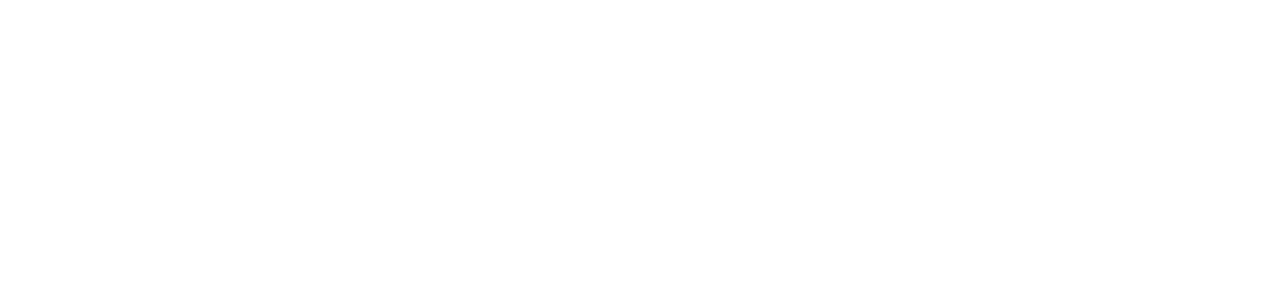
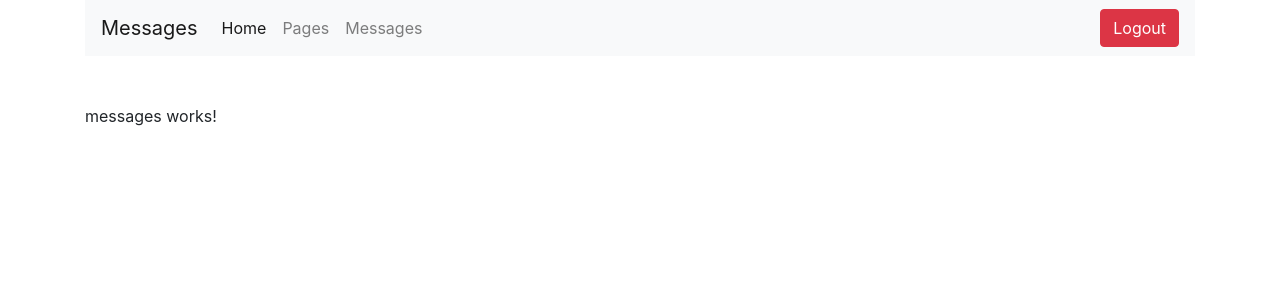
Before and after one commit to Freddyede/testing, an Angular app in the folder front/: page /messages in a window 1280 px wide. Before the commit this address led to /. Shown: the top 300 px of the page. Built offline with nearby package versions, Linux system fonts and the light colour scheme; sample sign-in values are in the browser's storage.

Commit message:
adding messages component
-  Ajout messages Composant
- Update titre menu supérieur
- Modification via localStorage du composant des messages

```diff
--- a/front/src/app/app.component.html
+++ b/front/src/app/app.component.html
@@ -1 +1,3 @@
-<router-outlet></router-outlet>
+<div class="container">
+  <router-outlet></router-outlet>
+</div>
--- a/front/src/app/app.module.ts
+++ b/front/src/app/app.module.ts
@@ -11,6 +11,7 @@
 import { PageComponent } from './undercomponents/page/page.component';
 import { PageDetailsComponent } from './undercomponents/underUnderComponents/page-details/page-details.component';
 import { AccueilComponent } from './components/accueil/accueil.component';
+import { MessagesComponent } from './components/messages/messages.component';
 @NgModule({
   declarations: [
     AppComponent,
@@ -20,7 +21,8 @@
     NavbarComponent,
     PageComponent,
     PageDetailsComponent,
-    AccueilComponent
+    AccueilComponent,
+    MessagesComponent
   ],
   imports: [
     BrowserModule,
--- /dev/null
+++ b/front/src/app/components/messages/messages.component.html
@@ -0,0 +1,6 @@
+<div class="col-xs-12 mb-5">
+  <app-navbar [titreNavbar]="this.title" [logged]="privateToken"></app-navbar>
+</div>
+<p>
+  messages works!
+</p>
--- /dev/null
+++ b/front/src/app/components/messages/messages.component.ts
@@ -0,0 +1,19 @@
+import { Component, OnInit } from '@angular/core';
+
+@Component({
+  selector: 'app-messages',
+  templateUrl: './messages.component.html',
+  styleUrls: ['./messages.component.scss']
+})
+export class MessagesComponent implements OnInit {
+  privateToken: string;
+  title: string;
+  constructor() { }
+
+  ngOnInit() {
+    this.title = 'Messages';
+    this.privateToken = localStorage.getItem('token');
+
+  }
+
+}
--- a/front/src/app/undercomponents/navbar/navbar.component.html
+++ b/front/src/app/undercomponents/navbar/navbar.component.html
@@ -10,10 +10,10 @@
         <a class="nav-link" href="#">Home <span class="sr-only">(current)</span></a>
       </li>
       <li class="nav-item">
-        <a class="nav-link" href="#">Link</a>
+        <a class="nav-link" routerLink="/pages">Pages</a>
       </li>
       <li class="nav-item">
-        <a class="nav-link" routerLink="/pages">Pages</a>
+        <a class="nav-link" routerLink="/messages">Messages</a>
       </li>
     </ul>
     <div *ngIf="!logged">
--- a/front/src/app/undercomponents/page/page.component.html
+++ b/front/src/app/undercomponents/page/page.component.html
@@ -1,4 +1,6 @@
- <app-navbar [titreNavbar]="this.title" [logged]="logged"></app-navbar>
+<div class="col-12">
+  <app-navbar [titreNavbar]="this.title" [logged]="logged"></app-navbar>
+</div>
  <div class="container mb-5">
   <div class="container-fluid" *ngIf="logged">
     <div class="col-12">
```
Also changed, not shown: front/src/app/app-routing.module.ts (+7 -5 lines), front/src/app/components/messages/messages.component.scss (added), 1 other file (tests, documents, lock files or other folders).
